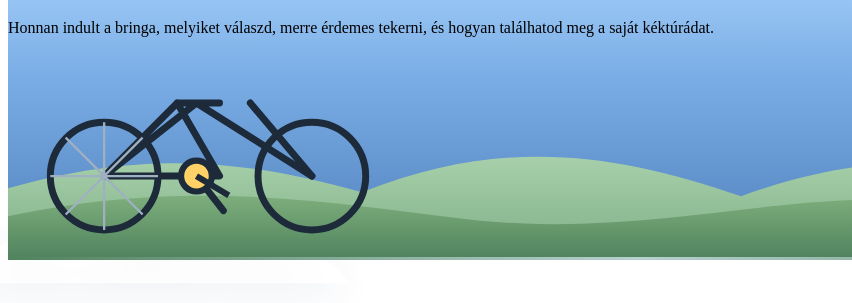
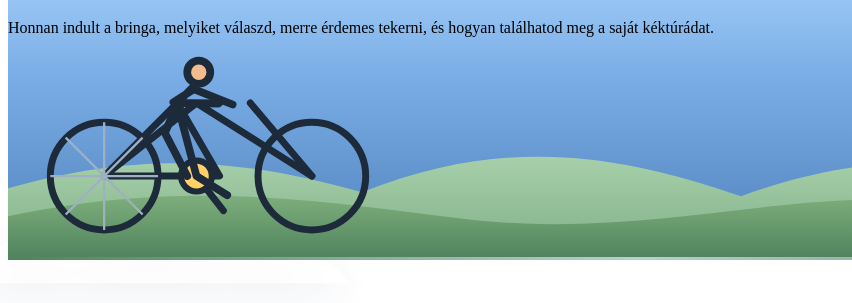
Before and after one commit to endikenagy-oss/bringa-oldal, a plain HTML site: page index.html in a window 1280 px wide. Shown: the part 155-458 px from the top of the page, 0-852 px from the left. Drawn offline with nearby package versions, Linux system fonts and the light colour scheme.

Commit message:
Restore the cyclist illustration on the homepage

```diff
--- a/index.html
+++ b/index.html
@@ -20,7 +20,7 @@
 <header class="hero"><svg class="cloud c1" viewBox="0 0 480 190" aria-hidden="true"><defs><linearGradient id="cloudGrad1" x1="0" y1="0" x2="0" y2="1"><stop offset="0" stop-color="#fff" stop-opacity=".92"/><stop offset="1" stop-color="#d7ecff" stop-opacity=".7"/></linearGradient></defs><path d="M26 130c28-44 72-45 98-12 25-75 120-87 151-20 50-37 127-5 133 45H26z" fill="url(#cloudGrad1)"/></svg><svg class="cloud c2" viewBox="0 0 480 190" aria-hidden="true"><path d="M20 140c33-38 81-44 112-5 38-57 115-61 151-8 48-35 125-10 159 35H20z" fill="#fff" fill-opacity=".82"/></svg>
 <div class="wrap"><span class="sticker">Kerékpározás 🚲 Magyarország</span><h1>Pedálozz<br>bele!</h1><p class="lead">Honnan indult a bringa, melyiket válaszd, merre érdemes tekerni, és hogyan találhatod meg a saját kéktúrádat.</p></div>
 <div class="scene" aria-hidden="true"><svg class="hills" viewBox="0 0 1000 260" preserveAspectRatio="none" xmlns="http://www.w3.org/2000/svg"><defs><linearGradient id="landFar" x1="0" y1="0" x2="0" y2="1"><stop offset="0" stop-color="#a7d0aa"/><stop offset="1" stop-color="#7eae85"/></linearGradient><linearGradient id="landNear" x1="0" y1="0" x2="0" y2="1"><stop offset="0" stop-color="#7eae7c"/><stop offset="1" stop-color="#4f825d"/></linearGradient></defs><path d="M0 170 C110 120 190 135 280 175 C390 105 480 125 580 180 C690 115 800 125 1000 170 L1000 260 L0 260Z" fill="url(#landFar)"/><path d="M0 205 C150 155 260 190 370 210 C520 235 650 155 760 195 C850 225 930 205 1000 185 L1000 260 L0 260Z" fill="url(#landNear)"/></svg>
-<svg class="bike" viewBox="0 0 520 260" xmlns="http://www.w3.org/2000/svg"><g fill="none" stroke="#1c2a3a" stroke-width="9" stroke-linecap="round" stroke-linejoin="round"><circle cx="125" cy="160" r="70"/><circle cx="395" cy="160" r="70"/><path d="M125 160l95-95 55 95H125l120-95 150 95M220 65h55M245 160l35 45"/><path d="M395 160l-80-95"/></g><g class="wheel"><path d="M125 90v140M55 160h140M75 110l100 100M175 110l-100 100" stroke="#9fb0c2" stroke-width="3"/></g><g class="crank"><circle cx="245" cy="160" r="20" fill="#ffd166" stroke="#1c2a3a" stroke-width="8"/><path d="M245 160l42 25" stroke="#1c2a3a" stroke-width="8"/></g></svg><div class="road"></div></div>
+<svg class="bike" viewBox="0 0 520 260" xmlns="http://www.w3.org/2000/svg"><g fill="none" stroke="#1c2a3a" stroke-width="9" stroke-linecap="round" stroke-linejoin="round"><circle cx="125" cy="160" r="70"/><circle cx="395" cy="160" r="70"/><path d="M125 160l95-95 55 95H125l120-95 150 95M220 65h55M245 160l35 45"/><path d="M395 160l-80-95"/></g><g class="wheel"><path d="M125 90v140M55 160h140M75 110l100 100M175 110l-100 100" stroke="#9fb0c2" stroke-width="3"/></g><g class="crank"><circle cx="245" cy="160" r="20" fill="#ffd166" stroke="#1c2a3a" stroke-width="8"/><path d="M245 160l42 25" stroke="#1c2a3a" stroke-width="8"/></g><g class="rider" fill="none" stroke="#1c2a3a" stroke-width="10" stroke-linecap="round" stroke-linejoin="round"><circle cx="248" cy="25" r="15" fill="#f2bc8f"/><path d="M242 43l-22 22 53 1M240 48l-25 16M244 48l48 19M220 66l-16 38 29 56M220 66l25 94 40 25"/></g></svg><div class="road"></div></div>
 </header>
 <main><section style="padding-top:60px"><div class="wrap"><div class="about"><figure><div class="ph portrait"><img src="rolam.jpeg" alt="Rólam bringázás közben" onerror="this.remove()"></div><figcaption>[Monogram] – bringázás közben</figcaption></figure><div><div class="sec-head" style="margin-bottom:12px"><h2>Szia, tekerj velem!</h2></div><p>A nevem Endre, nagyjából 3 éve szerettem meg a kerékpározást, a munkahelyemnek köszönhetően. Azóta ha nem is rendszeresen, de szoktam kerékpározni és hosszabb-rövidebb távokat tekerni. Ezen az oldalon megosztom, hogyan indult ez az egész, melyik volt a kedvenc útvonalam, és mit érdemes tudni a bringázásról.</p><p><b>Hallgasd meg a bemutatkozásomat:</b></p><audio class="podcast-audio" controls preload="metadata" src="Podcast.m4a">A böngésződ nem támogatja a hanganyagot.</audio></div></div></div></section>
 <section style="padding-top:30px"><div class="wrap"><div class="sec-head"><h2>Merre menjünk tovább?</h2></div><div class="nextgrid"><a href="tortenet.html"><div class="card"><span style="font-size:2rem">📜</span><h3>Történet</h3><p>Kétszáz év, a futógéptől az e-bike-ig.</p></div></a><a href="tipusok.html"><div class="card"><span style="font-size:2rem">⚡</span><h3>Típusok</h3><p>Országúti, MTB, e-bike és a Bosch.</p></div></a><a href="turak.html"><div class="card"><span style="font-size:2rem">🗺️</span><h3>Túrák</h3><p>Balaton, Tisza-tó, Duna, Bükk.</p></div></a><a href="berles.html"><div class="card"><span style="font-size:2rem">🚲</span><h3>Bérlés</h3><p>Hol kapsz bringát a tavaknál?</p></div></a><a href="media.html"><div class="card"><span style="font-size:2rem">🎬</span><h3>Média</h3><p>Galéria, videó, hanganyag.</p></div></a><a href="terkep.html"><div class="card"><span style="font-size:2rem">📍</span><h3>Térkép</h3><p>Bringás helyek a térképen.</p></div></a></div></div></section></main>
```
